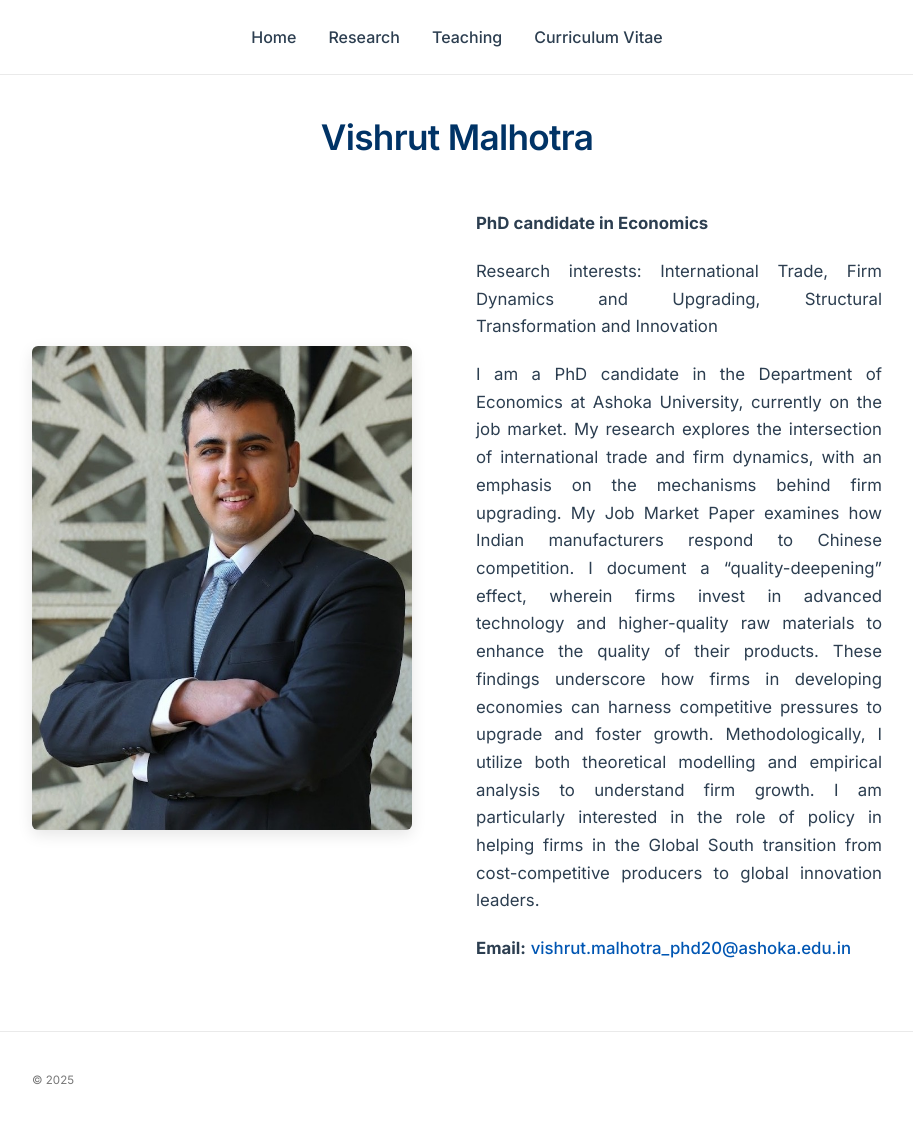
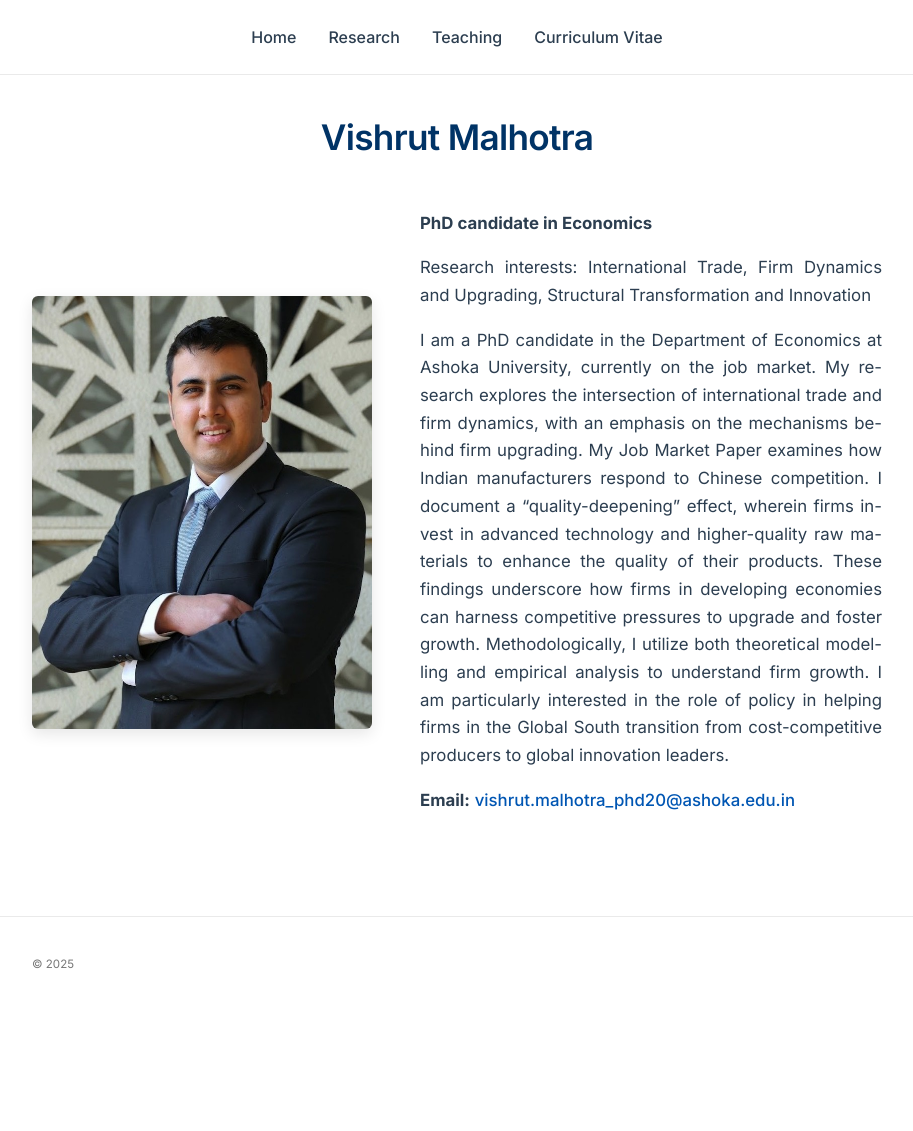
Before and after one commit to malhotravishrut/malhotravishrut.github.io, a Jekyll site: the page built from index.md, in a window 1280 px wide. Shown: the whole page, without its empty margins (183-1096 px from the left). Built offline with Jekyll 4.4.1, drawn with Linux system fonts in a browser that asks for light colours; after the commit the page ends 1015 px from its top, so only the background shows below that.

Commit message:
Update main.css

```diff
--- a/assets/main.css
+++ b/assets/main.css
@@ -127,31 +127,36 @@ p {
 
 .home-container {
   display: flex;
-  align-items: center; /* This forces Vertical Centering */
-  gap: 4em;            /* Generous space between photo and text */
+  align-items: center; /* Keeps the image vertically centered */
+  gap: 3em;            /* Reduced from 4em to save space */
   margin-top: 2em;
-  max-width: 1100px;   /* Allow this specific container to be a bit wider */
-  margin-left: auto;   /* These two center the whole block on the page */
+  max-width: 1100px;
+  margin-left: auto;
   margin-right: auto;
 }
 
 .home-photo img {
-  width: 380px;        /* Increased size (was 320px) */
-  height: auto;        /* Maintains aspect ratio */
+  width: 340px;        /* Optimized size (was 380px) */
+  height: auto;
   border-radius: 6px;
   box-shadow: 0 5px 15px rgba(0,0,0,0.1);
   object-fit: cover;
   display: block;
-  flex-shrink: 0;      /* Prevents image from squishing if screen gets small */
+  flex-shrink: 0;
 }
 
 .home-text {
-  flex: 1;             /* Allows text to take up remaining space */
+  flex: 1;
 }
 
 .home-text p {
   font-size: 1.05rem;
   text-align: justify;
+
+  /* CRITICAL FIX FOR JUSTIFIED TEXT SPACING */
+  hyphens: auto;          /* Breaks long words to prevent huge gaps */
+  -webkit-hyphens: auto;  /* Safari support */
+  margin-bottom: 1em;     /* Slightly tighter paragraph spacing */
 }
 
 .home-text a[href^="mailto"] { font-weight: 500; }
@@ -165,7 +170,7 @@ p {
   }
 
   .home-photo img {
-    width: 260px; /* Smaller on mobile */
+    width: 240px; /* Slightly smaller on mobile for better fit */
   }
 }
 
```
